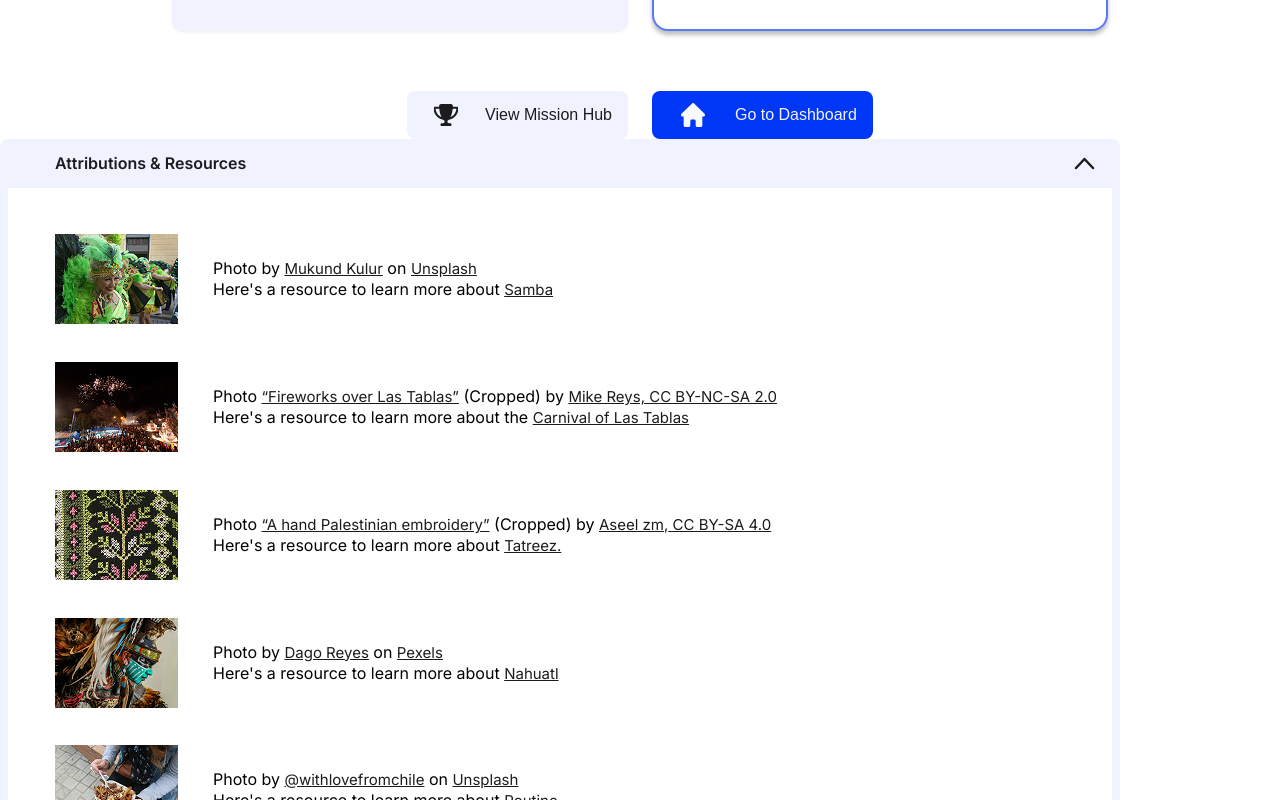
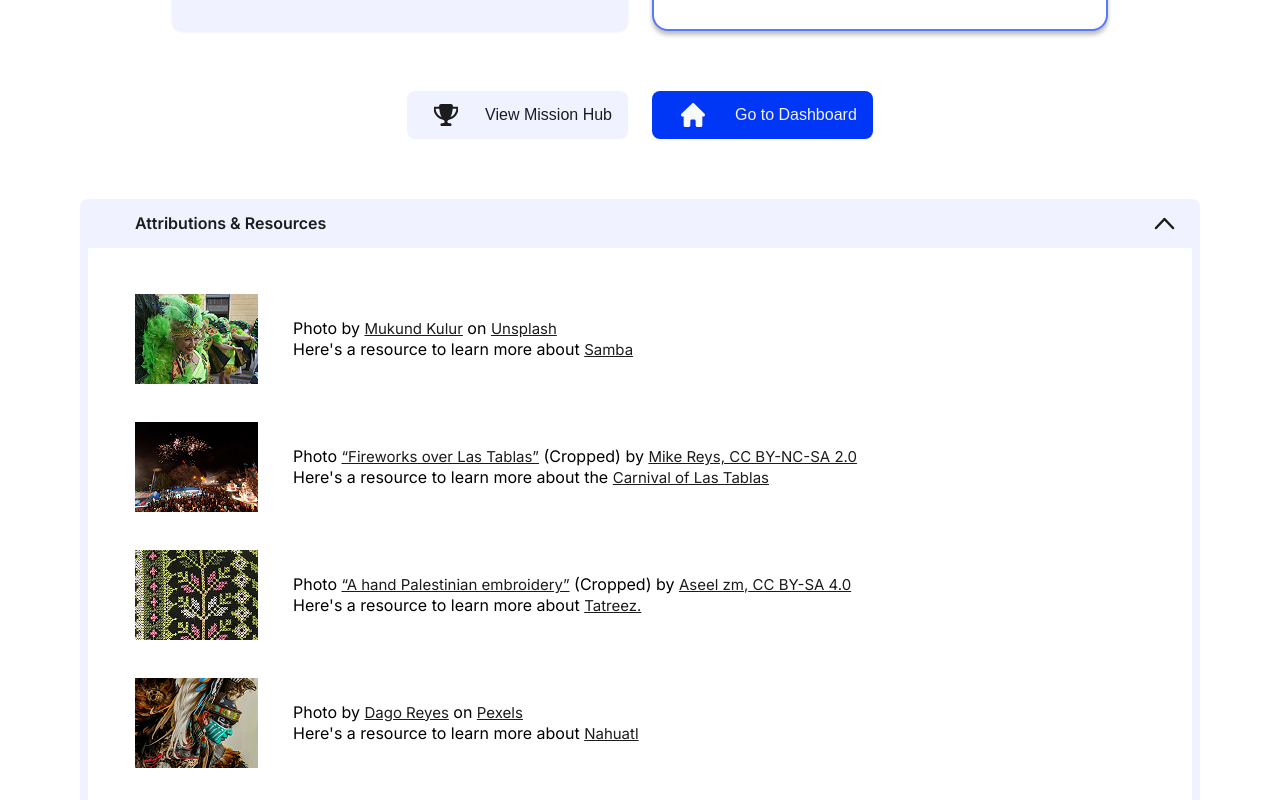
Before and after one commit to cherryontech/MissionCollective, a React (Vite) app: page /results in a window 1280 px wide. Shown: the part 900-1700 px from the top of the page. Built offline with nearby package versions, Linux system fonts and the light colour scheme.

Commit message:
Adds points section and page styling

```diff
--- a/src/Components/Results/ResultsPage.jsx
+++ b/src/Components/Results/ResultsPage.jsx
@@ -1,11 +1,14 @@
 import Attributions from "./Attributions";
 import ResultsDisplay from "./ResultsDisplay";
+import "../../styles/ResultsPage.css";
 
 export default function ResultsPage() {
   return (
     <main>
-      <ResultsDisplay />
-      <Attributions />
+      <div className="resultsPage">
+        <ResultsDisplay />
+        <Attributions />
+      </div>
     </main>
   );
 }
--- a/src/styles/Attributions.css
+++ b/src/styles/Attributions.css
@@ -5,6 +5,7 @@
   border-color: #f0f3ff;
   border-radius: 0.5rem;
   margin-bottom: 10rem;
+  align-self: center;
 }
 
 .attributionsHeader {
--- a/src/styles/ResultsDisplay.css
+++ b/src/styles/ResultsDisplay.css
@@ -1,10 +1,8 @@
 /*page wrapper */
 .Results-grid-container {
-    max-width: 1200px;
   margin: 0 auto;
   display: flex;
   flex-direction: column;
-    /* width: 996px; */
   width: 58.44rem;
 }
 
@@ -81,18 +79,16 @@ Point Earning Section
   line-height: 1.75rem;
 }
 
-
 .Mission-Info-container {
   display: grid;
   grid-template-columns: 1fr 1fr;
   gap: 1.5rem;
   width: 100%;
-
 }
 
 /* Mission Status, left tall card */
 .Mission-status-container {
-    background: #F0F3FF;
+  background: #f0f3ff;
   border-radius: 0.625rem;
   box-shadow: 0 1px 3px rgba(0, 0, 0, 0.08);
 
@@ -189,7 +185,6 @@ Point Earning Section
   justify-content: center;
 }
 
-
 .Avatar-group-accolades,
 .Avatar-group-pending {
   display: flex;
@@ -197,7 +192,6 @@ Point Earning Section
   justify-content: center;
   gap: 1.5rem;
   flex-wrap: wrap;
-
 }
 
 .Person {
@@ -263,15 +257,12 @@ Point Earning Section
   display: flex;
   justify-content: center;
   width: 100% !important;
-
 }
 
 .Toastify__toast {
   font-family: "Inter", sans-serif;
   width: fit-content !important;
-
 }
-
 
 /* .Toastify__close-button--light, */
 .Toastify__close-button {
@@ -286,7 +277,6 @@ Point Earning Section
 .Toastify__toast-body {
   display: block !important;
   margin: 0 !important;
-
 }
 
 /* .Toastify_close-button-light, */
@@ -342,8 +332,8 @@ Point Earning Section
   height: 3rem;
   padding: 0.69rem 1rem 0.69rem 0;
   border-radius: 0.5rem;
-    border: 0 solid #E5E7EB;
-    background: #F0F3FF;
+  border: 0 solid #e5e7eb;
+  background: #f0f3ff;
   cursor: pointer;
   /* margin-top: 2rem; */
 }
@@ -353,7 +343,7 @@ Point Earning Section
 }
 
 .View-Mission-Hub span {
-    color: #1C1C1E;
+  color: #1c1c1e;
   font-size: 1rem;
   font-style: normal;
   font-weight: 400;
@@ -373,8 +363,8 @@ Point Earning Section
   padding: 0.69rem 1rem 0.69rem 0;
 
   border-radius: 0.5rem;
-    border: 0 solid #E5E7EB;
-    background: #0036F5;
+  border: 0 solid #e5e7eb;
+  background: #0036f5;
   cursor: pointer;
   /* margin-top: 2rem; */
 }
@@ -383,9 +373,8 @@ Point Earning Section
   background: #002bb8;
 }
 
-
 .Go-to-Dashboard span {
-    color: #F2F2F7;
+  color: #f2f2f7;
   font-size: 1rem;
   font-style: normal;
   font-weight: 400;
--- /dev/null
+++ b/src/styles/ResultsPage.css
@@ -0,0 +1,5 @@
+.resultsPage {
+  display: flex;
+  flex-direction: column;
+  gap: 3.75rem;
+}
```
Lines whose indentation alone changed are shown as unchanged.
